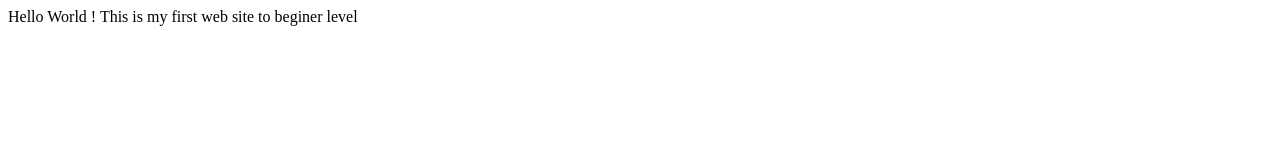
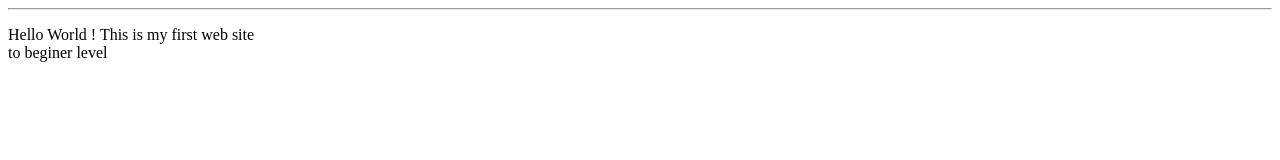
Before and after one commit to rjharanjeet/NV-News, a plain HTML site: page index.html in a window 1280 px wide. Drawn offline with Linux system fonts and the light colour scheme.

Commit message:
Update Index file

```diff
--- a/index.html
+++ b/index.html
@@ -1,11 +1,14 @@
+<!DOCTYPE html>
 <html>
     <head>
-        <title>first Website</title>
+        <title>index</title>
         <body>
+            <hr>
             <p>
-                Hello World ! This is my first web site to beginer level
+                Hello World ! This is my first web site <br>to beginer level
 
             </p>
+
         </body>
     </head>
 </html>
```
